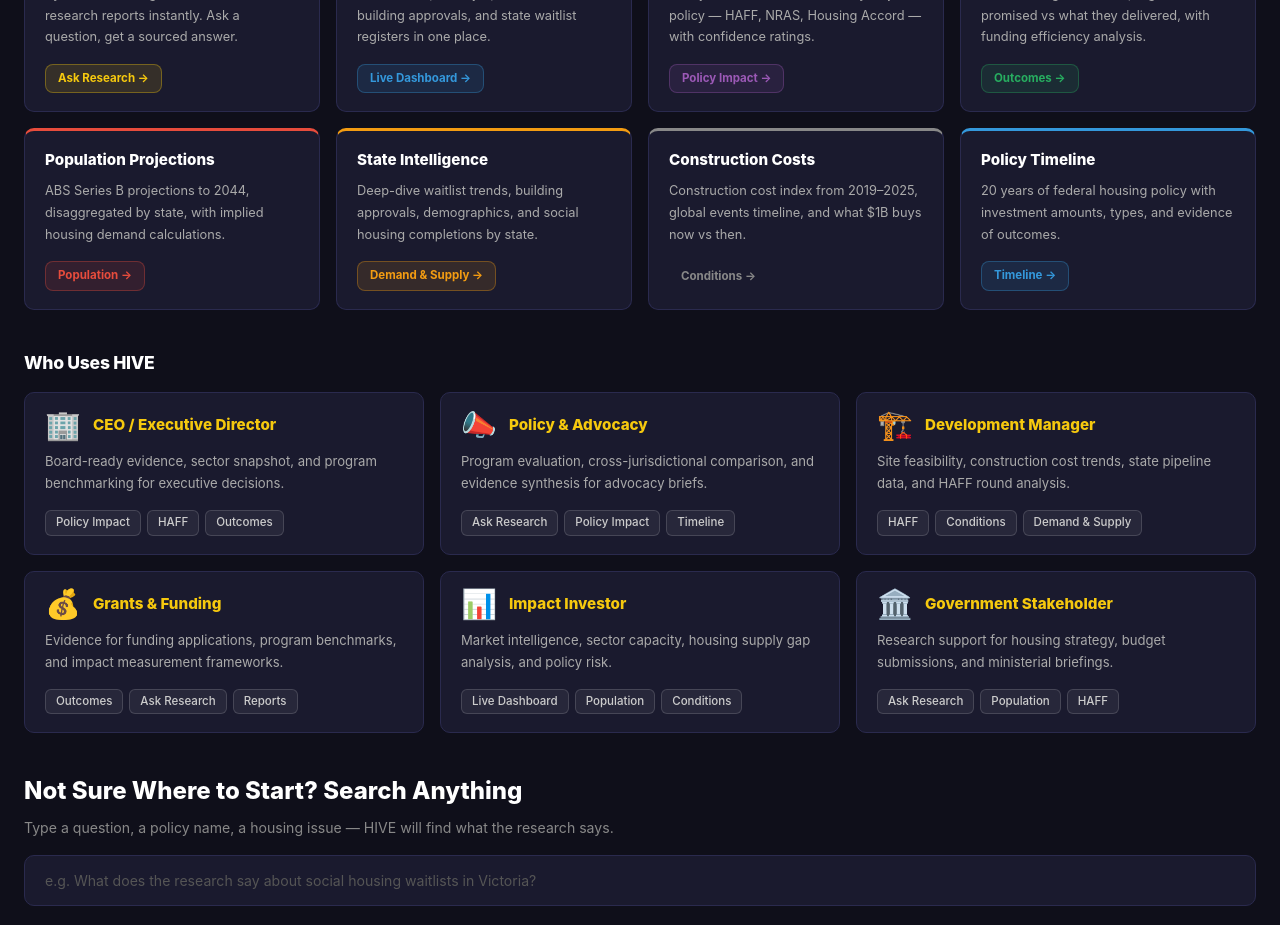
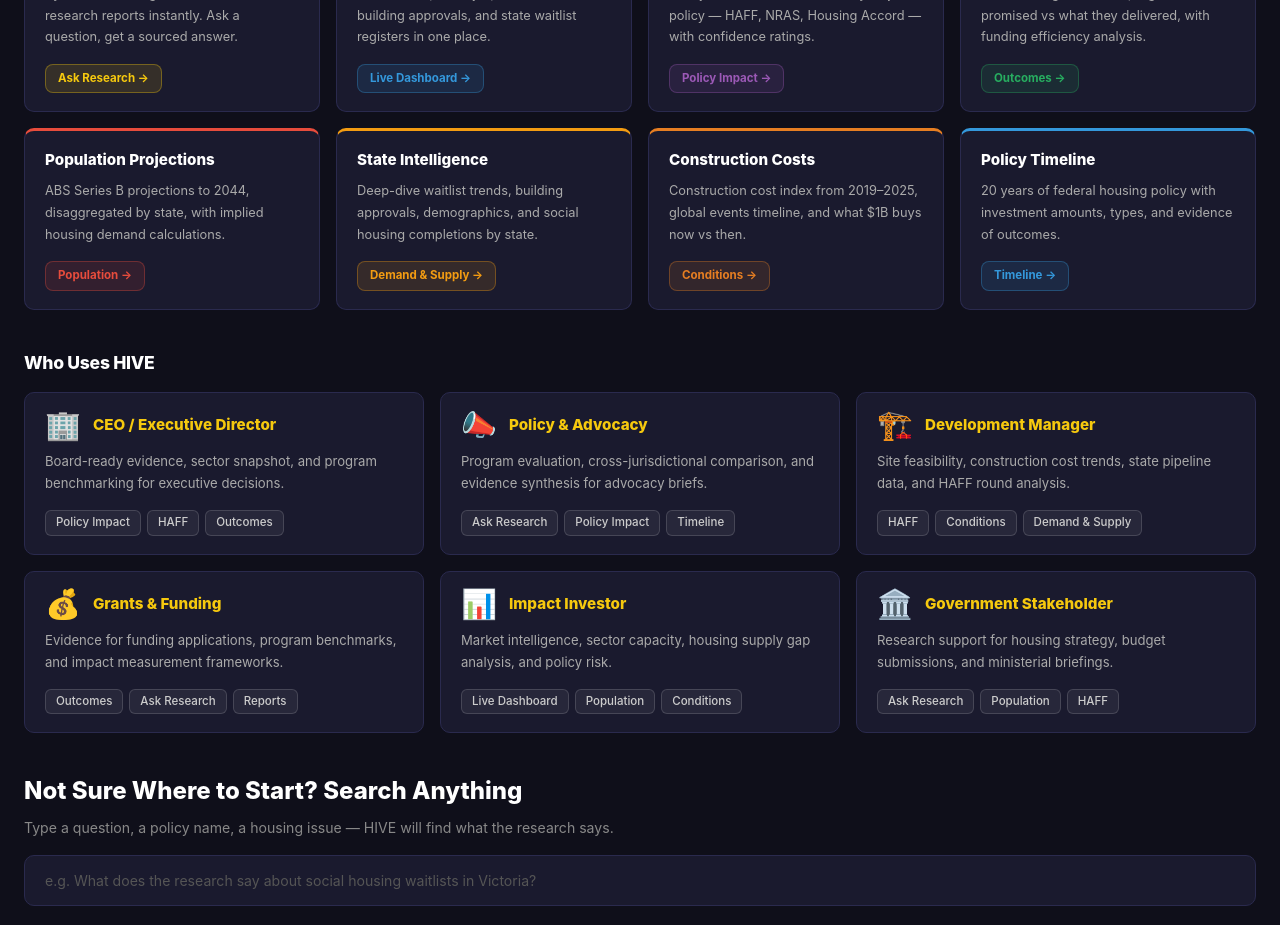
Before and after one commit to sunnykim-aus/hive-platform, a Next.js app: page / in a window 1280 px wide. Shown: the part 2140-3065 px from the top of the page. Built offline with nearby package versions, Linux system fonts and the light colour scheme.

Commit message:
Home: fix Construction Costs badge color — orange instead of grey

```diff
--- a/app/page.tsx
+++ b/app/page.tsx
@@ -12,7 +12,7 @@ export default function HomePage() {
     { title: "Outcome Ledger", desc: "Track what government programs promised vs what they delivered, with funding efficiency analysis.", nav: "Outcomes", href: "/outcome-ledger", navColor: "#27ae60" },
     { title: "Population Projections", desc: "ABS Series B projections to 2044, disaggregated by state, with implied housing demand calculations.", nav: "Population", href: "/population", navColor: "#e74c3c" },
     { title: "State Intelligence", desc: "Deep-dive waitlist trends, building approvals, demographics, and social housing completions by state.", nav: "Demand & Supply", href: "/state-demand-supply", navColor: "#f39c12" },
-    { title: "Construction Costs", desc: "Construction cost index from 2019–2025, global events timeline, and what $1B buys now vs then.", nav: "Conditions", href: "/conditions", navColor: "#888" },
+    { title: "Construction Costs", desc: "Construction cost index from 2019–2025, global events timeline, and what $1B buys now vs then.", nav: "Conditions", href: "/conditions", navColor: "#e67e22" },
     { title: "Policy Timeline", desc: "20 years of federal housing policy with investment amounts, types, and evidence of outcomes.", nav: "Timeline", href: "/policy-timeline", navColor: "#3498db" },
   ]
 
```
